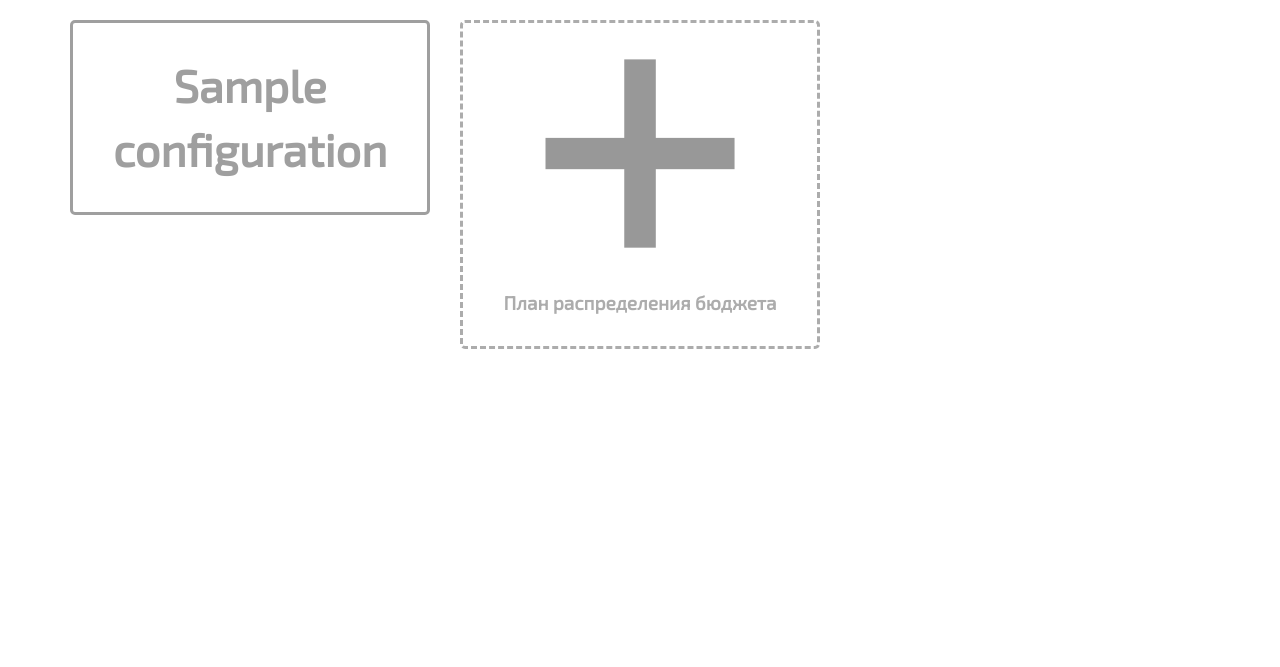
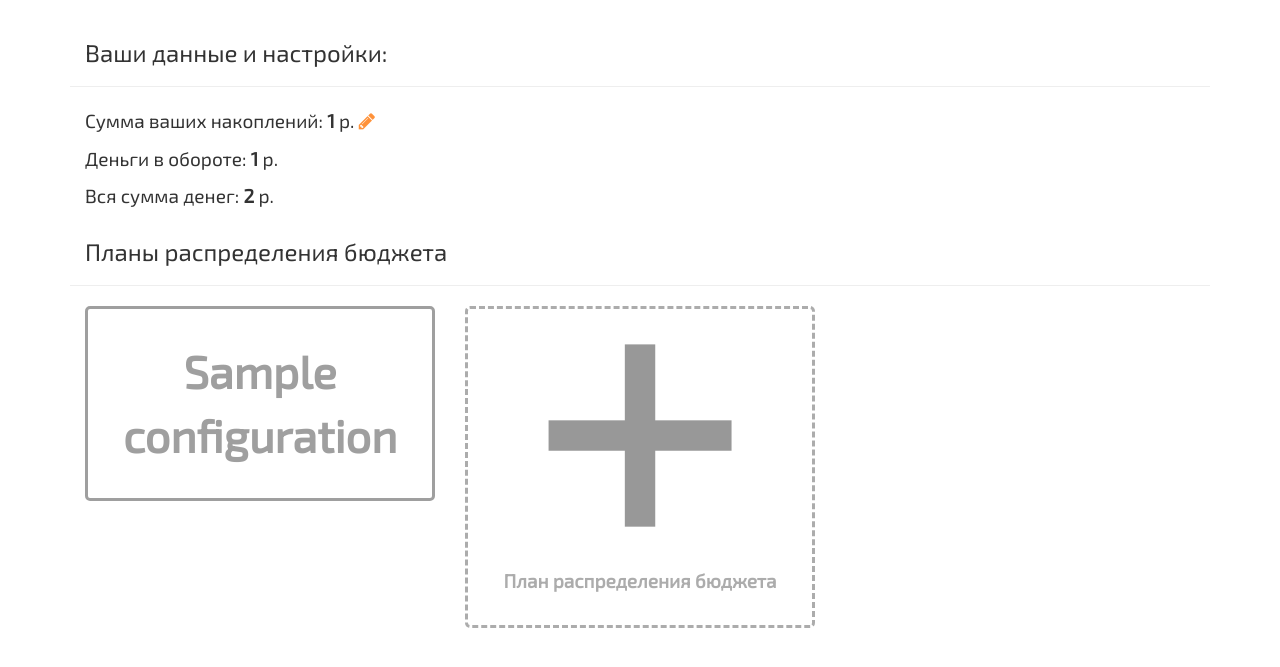
Before and after one commit to Firexd2/Money, a Django app: page /panel/ in a window 1280 px wide. Shown: the part 50-717 px from the top of the page. Run offline with Django 3.2, Linux system fonts and the light colour scheme; a user stored in the database is signed in; tables that the repository leaves empty hold one stand-in row (values such as "Sample post"); some libraries are stand-ins or nearby versions; some web fonts are replaced.

Commit message:
Development panel page

```diff
--- a/Core/models.py
+++ b/Core/models.py
@@ -62,13 +62,6 @@ class Configuration(models.Model):
     def get_absolute_url(self):
         return reverse('conf', args=[str(self.name_url)])
 
-    def get_now_week(self):
-        return (datetime.today().date() - self.date).days // 8
-
-    def get_number_days(self):
-        days = (datetime.today().date() - self.date).days
-        return (days // 8 + 1) * 8 - days
-
 
 class Settings(models.Model):
     """
--- a/Core/static/css/styles.css
+++ b/Core/static/css/styles.css
@@ -5,6 +5,11 @@ body {
 
 h3 {
     padding-left: 15px
+}
+
+.row {
+    margin-left: 0;
+    margin-right: 0;
 }
 
 input::-webkit-outer-spin-button,
--- a/Core/static/js/scripts.js
+++ b/Core/static/js/scripts.js
@@ -51,6 +51,27 @@ $(document).ready(function() {
         onNavbar();
     });
     onNavbar();
+
+    function panel() {
+        $('#create-freemoney').on('click', function () {
+            if (!($('#create')).length) {
+                $(this).parent().after('<div style="background: #f0f0f0; padding: 10px 10px 10px 10px">' +
+                    '<p style="font-size: 14px">Предполагатеся, что эту сумму вы введете один раз после регистрации, так как в дальнейшем она будет корректироваться системой.</p>' +
+                    '<div style="margin-bottom: 0" class="input-group"><input placeholder="Введите вашу сумму" class="form-control" style="width: 200px" id="create" type="number"><button id="btn-freemoney" class="btn btn-default"><i class="fa fa-check" aria-hidden="true"></i></button></div>' +
+                    '</div>')
+            }
+        })
+
+        $('body').on('click', '#btn-freemoney', function () {
+            var val = $(this).prev().val();
+            if (val) {
+                $.post('', {value: val});
+                location.reload()
+            }
+        })
+    }
+
+    panel();
 
     function procent(value) {
         var amount = parseInt($('input[name=income]').val());
--- a/Core/templates/cost.html
+++ b/Core/templates/cost.html
@@ -2,11 +2,10 @@
 {% block content %}
     <h3>Ввод траты</h3>
     <hr>
-
+    <div class="row">
         <form method="POST">{% csrf_token %}
             <div class="col-lg-6">
-
-            <h4 style="color: #707070"><i class="fa fa-shopping-cart" aria-hidden="true"></i> Таблица категорий:</h4>
+                <h4 style="color: #707070"><i class="fa fa-shopping-cart" aria-hidden="true"></i> Промежуточная таблица:</h4>
                 <p style="color: #b2b2b2; font-size: 13px">Выберете категорию и введите свою трату. Вы можете написать к ней комментарий. Не забудьте сохранить ваш ввод, нажав на кнопку "Записать расходы"</p>
                 <table class="table table-striped table-bordered table-hover">
                     <thead>
@@ -76,4 +75,5 @@
                 <button class="btn btn-warning" style="font-size: 18px;margin-bottom: 50px" type="submit">Записать расходы</button>
             </div>
         </form>
+    </div>
 {% endblock %}
--- a/Core/templates/panel.html
+++ b/Core/templates/panel.html
@@ -32,6 +32,20 @@
     </nav>
 {% endblock %}
 {% block content %}
+    <div class="row">
+    <h3>Ваши данные и настройки:</h3>
+        <hr>
+    <div style="font-size: 19px" class="col-lg-6">
+        <p>
+        Сумма ваших накоплений: <b id="freemoney">{{ user.settings.free_money }}</b> р. <i style="cursor: pointer;color: #ff923a;" id="create-freemoney" class="fa fa-pencil" aria-hidden="true"></i>
+        </p>
+        <p>Деньги в обороте: <b>{{ money_circulation }}</b> р.</p>
+        <p>Вся сумма денег: <b>{{ user.settings.free_money|add:money_circulation }}</b> р.</p>
+    </div>
+    </div>
+    <div class="row">
+        <h3>Планы распределения бюджета</h3>
+        <hr>
         {% for configuration in user.settings.configurations.all %}
             <div style="color: {{ configuration.color }}" onclick="location.href='{{ configuration.get_absolute_url }}'" class="col-lg-4 conf">
                 <div style="border: solid 3px;cursor: pointer; border-radius: 5px; padding: 20px">
@@ -46,4 +60,5 @@
                 <p style="padding-top: 10px; font-size: 19px; font-weight: bold">План распределения бюджета</p>
             </div>
         </div>
+    </div>
 {% endblock %}
--- a/Core/views.py
+++ b/Core/views.py
@@ -1,3 +1,5 @@
+from datetime import datetime
+
 from django.contrib.auth.decorators import login_required
 from django.shortcuts import render, redirect
 from django.views.decorators.csrf import csrf_exempt
@@ -5,8 +7,17 @@ from django.views.decorators.csrf import csrf_exempt
 from Core.models import Configuration, CostCategory, Cost, Tags
 
 
+@csrf_exempt
 @login_required
 def panel(request):
+
+    money_circulation = sum([conf.income for conf in request.user.settings.configurations.all()])
+
+    if request.is_ajax():
+        settings = request.user.settings
+        settings.free_money = request.POST['value']
+        settings.save()
+
     return render(request, 'panel.html', locals())
 
 
@@ -34,8 +45,16 @@ def conf(request, name_url):
 
 @csrf_exempt
 def stat(request, name_url):
-    configuration = request.user.settings.configurations.all().get(name_url=name_url)
-    last_cost = Cost.objects.filter(costcategory__configuration=configuration).order_by('-datetime')
+
+    configuration = request.user.settings.configurations.get(name_url=name_url)
+    costs = Cost.objects.filter(costcategory__configuration=configuration).order_by('-datetime')
+    max_cost = max(costs, key=lambda x: x.value, default=0)
+    middle_cost = round(sum([cost.value for cost in costs]) / (datetime.now().date() - configuration.date).days)
+    middle_cost_of_week = middle_cost * 8
+
+    days = (datetime.today().date() - configuration.date).days
+    now_week = days // 8
+    number_days_for_week = (days // 8 + 1) * 8 - days
 
     if request.is_ajax():
         bool_field = configuration.category.all().get(name=request.POST['category'])
```
Also changed, not shown: Core/templates/stat.html (+38 -10 lines). Lines whose indentation alone changed are shown as unchanged.
